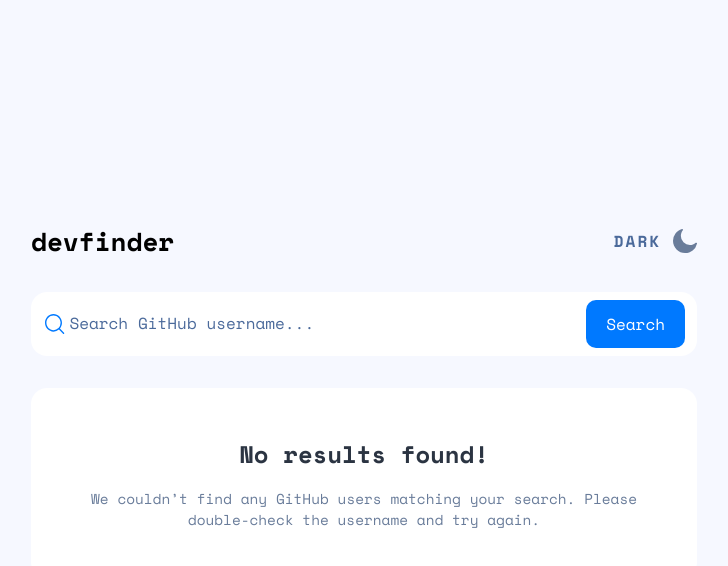
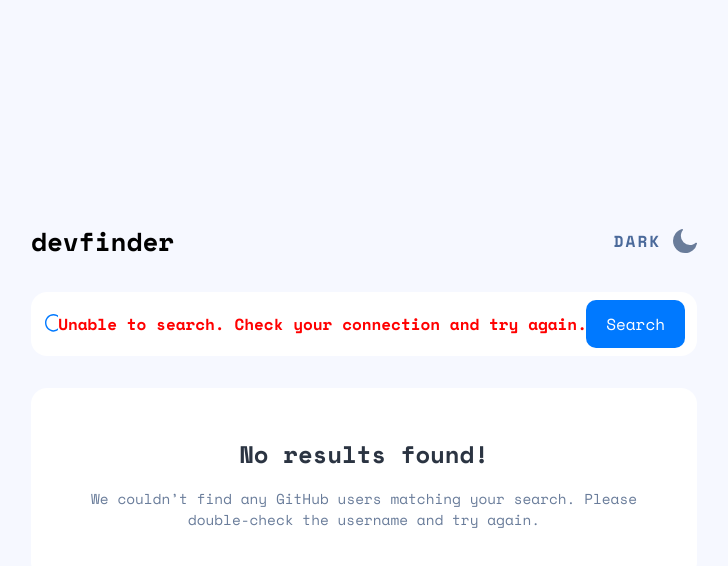
Before and after one commit to sercansimsek/GitHub-user-search-app, a React (Vite) app: page / in a window 1280 px wide. Both pictures are taken after typing "Sample" into the empty fields and a click on the button "Search". Shown: the top 566 px of the page, without its empty margins (276-1004 px from the left). Built offline with nearby package versions, Linux system fonts and the light colour scheme; no server answers.

Commit message:
Error handling implemented

```diff
--- a/src/App.tsx
+++ b/src/App.tsx
@@ -26,20 +26,28 @@ export const App = () => {
   const [errMsg, setErrMsg] = useState("");
 
   const handleSubmit = async (event: FormEvent<HTMLFormElement>) => {
+    event.preventDefault();
+    setHasError(false);
+    setErrMsg("");
+
     try {
-      event.preventDefault();
-
       const response = await fetch(
         `https://api.github.com/users/${encodeURIComponent(query)}`,
       );
+
+      if (!response.ok) {
+        setErrMsg("No results");
+        setHasError(true);
+        return;
+      }
+
       const data = await response.json();
       setUser(data);
+      setQuery("");
     } catch (error) {
       console.error("Failed to fetch the user", error);
-      setErrMsg(error instanceof Error ? error.message : String(error));
+      setErrMsg("Unable to search. Check your connection and try again.");
       setHasError(true);
-    } finally {
-      setQuery("");
     }
   };
 
@@ -63,12 +71,14 @@ export const App = () => {
   return (
     <div className="App">
       <Header />
-      <Form query={query} onSetQuery={setQuery} onSubmit={handleSubmit} />
-      {user?.name ? (
-        <Card user={user} />
-      ) : (
-        <ErrorPage hasError={hasError} errMsg={errMsg} />
-      )}
+      <Form
+        query={query}
+        onSetQuery={setQuery}
+        onSubmit={handleSubmit}
+        hasError={hasError}
+        errMsg={errMsg}
+      />
+      {user?.name && !hasError ? <Card user={user} /> : <ErrorPage />}
     </div>
   );
 };
--- a/src/components/Form/Form.scss
+++ b/src/components/Form/Form.scss
@@ -8,6 +8,14 @@
 
   padding: 0.5rem 0.75rem;
   border-radius: 1rem;
+  background-color: $neutral0;
+
+  &-search {
+    display: flex;
+    align-items: center;
+    gap: 0.75rem;
+    flex: 1;
+    min-width: 0;
     background-color: $neutral0;
 
     label {
@@ -53,6 +61,19 @@
       }
     }
 
+    .Form-error {
+      flex-shrink: 0;
+      color: #f00;
+      font-size: 0.75rem;
+      font-weight: bold;
+      background-color: $neutral0;
+
+      @media (min-width: 767px) {
+        font-size: 1rem;
+      }
+    }
+  }
+
   &-btn {
     background-color: $blue500;
     border: none;
--- a/src/components/Form/Form.tsx
+++ b/src/components/Form/Form.tsx
@@ -6,15 +6,24 @@ type Props = {
   query: string;
   onSetQuery: (value: string) => void;
   onSubmit: (event: React.FormEvent<HTMLFormElement>) => void;
+  hasError: boolean;
+  errMsg: string;
 };
 
-export const Form = ({ query, onSetQuery, onSubmit }: Props) => {
+export const Form = ({
+  query,
+  onSetQuery,
+  onSubmit,
+  errMsg,
+  hasError,
+}: Props) => {
   const handleChange = (e: ChangeEvent<HTMLInputElement>) => {
     onSetQuery(e.target.value);
   };
 
   return (
     <form className="Form" onSubmit={onSubmit}>
+      <div className="Form-search">
         <label htmlFor="Form-input">
           <img src={search} alt="search icon" className="Form-input_icon" />
           <input
@@ -25,8 +34,16 @@ export const Form = ({ query, onSetQuery, onSubmit }: Props) => {
             placeholder="Search GitHub username..."
             onChange={handleChange}
             value={query}
+            aria-invalid={hasError}
+            aria-describedby={hasError ? "Form-error" : undefined}
           />
         </label>
+        {hasError && (
+          <span className="Form-error" id="Form-error" role="alert">
+            {errMsg}
+          </span>
+        )}
+      </div>
       <button className="Form-btn">Search</button>
     </form>
   );
```
Lines whose indentation alone changed are shown as unchanged.
